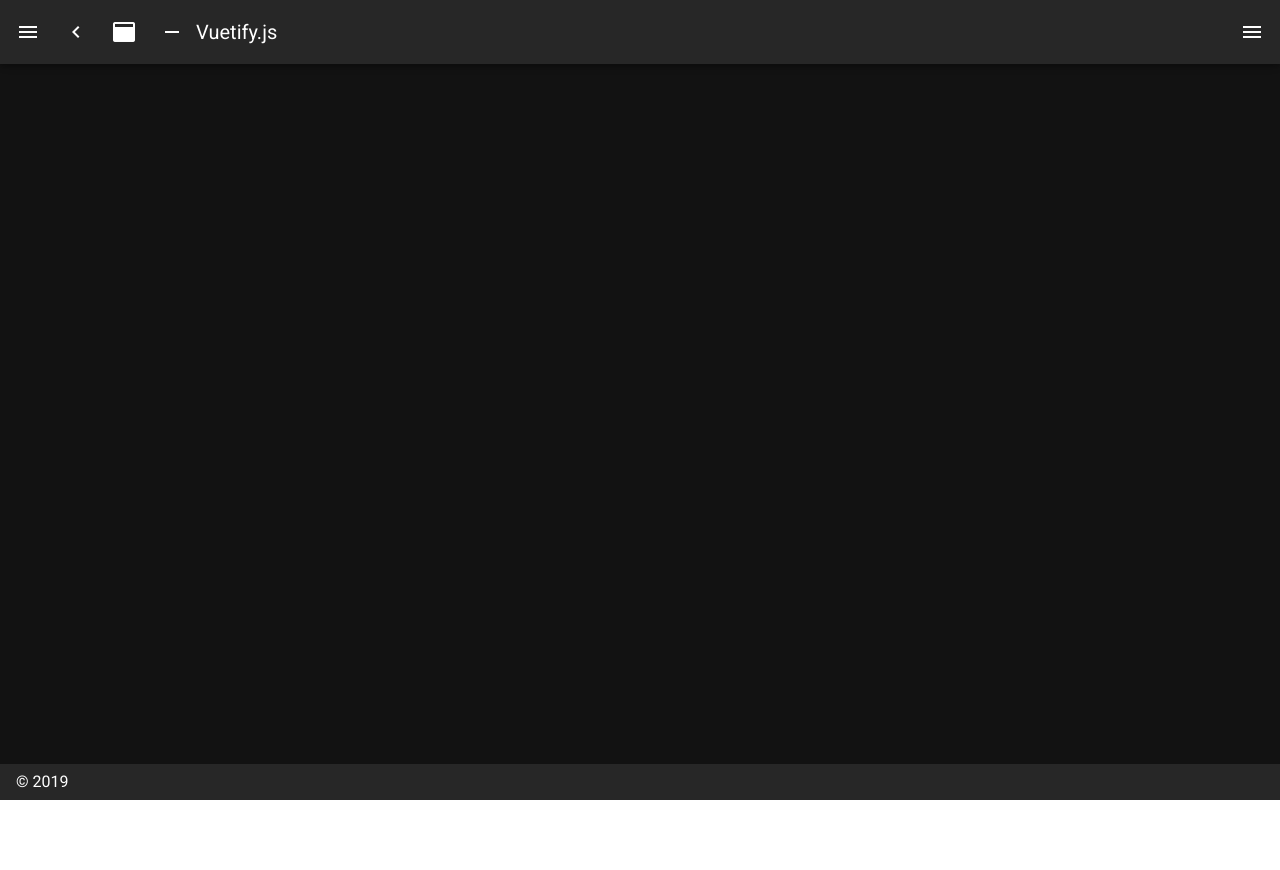
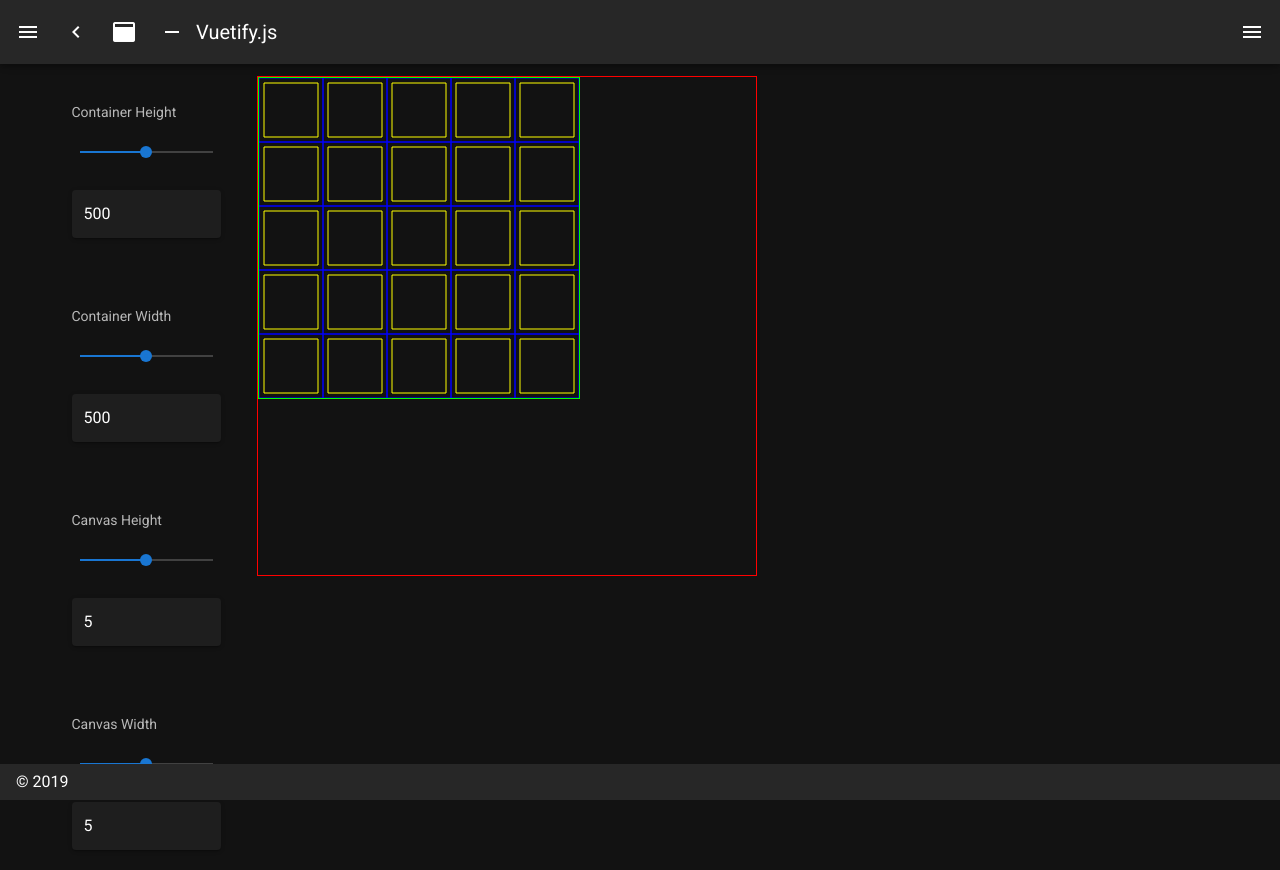
Before and after one commit to BangRocket/canvas-test, a Nuxt app: page /grid in a window 1280 px wide. Before the commit this address had no page. Shown: the top 870 px of the page. Before the commit the page ends 800 px from the top, so only its background shows below. Built offline with nearby package versions, Linux system fonts and the light colour scheme.

Commit message:
trying a different approach

```diff
--- /dev/null
+++ b/components/ItemGrid.vue
@@ -0,0 +1,207 @@
+<template>
+  <div
+    :style="style"
+    :class="{ showborder: border }"
+    :ref="'container'"
+    class="viewport"
+  >
+    <canvas
+      :id="0"
+      :key="0"
+      :ref="'bg'"
+      :name="'bg'"
+      :height="canvasHeight"
+      :width="canvasWidth"
+      :class="{ showborder: border }"
+    ></canvas>
+    <canvas
+      :id="1"
+      :key="1"
+      :ref="'poi'"
+      :name="'poi'"
+      :height="canvasHeight"
+      :width="canvasWidth"
+    ></canvas>
+    <canvas
+      :id="2"
+      :key="2"
+      :ref="'overlay'"
+      :name="'overlay'"
+      :height="canvasHeight"
+      :width="canvasWidth"
+    ></canvas>
+    <canvas
+      :id="3"
+      :key="3"
+      :ref="'text'"
+      :name="'text'"
+      :height="canvasHeight"
+      :width="canvasWidth"
+    ></canvas>
+  </div>
+</template>
+
+<script>
+import { mapMutations } from 'vuex'
+
+export default {
+  name: 'ItemTable',
+  components: {},
+  props: {
+    id: {
+      type: String,
+      default: 'itemTable'
+    },
+    border: {
+      type: Boolean,
+      default: true
+    },
+    height: {
+      type: [String, Number],
+      default: 5
+    },
+    width: {
+      type: [String, Number],
+      default: 5
+    },
+    padding: {
+      type: [String, Number],
+      default: 10
+    },
+    frameH: {
+      type: [String, Number],
+      default: 500
+    },
+    frameW: {
+      type: [String, Number],
+      default: 500
+    }
+  },
+  data() {
+    return {
+      layername: 'canvas' + this.counter,
+      counter: 0
+    }
+  },
+  computed: {
+    canvasHeight() {
+      return this.height * this.imageSize
+    },
+    canvasWidth() {
+      return this.width * this.imageSize
+    },
+    imageSize() {
+      return 64
+    },
+    style() {
+      return {
+        // initial size of canvas/container
+        height: this.frameH + 'px',
+        width: this.frameW + 'px'
+      }
+    }
+  },
+  watch: {
+    frameH(val) {
+      this.style.frameH = Number(val) + 'px'
+    },
+    frameW(val) {
+      this.style.frameW = Number(val) + 'px'
+    }
+  },
+  created() {},
+  mounted() {
+    // for (const canvas in this.$refs) {
+    //   const ctx = this.$refs[canvas].getContext('2d')
+    //   ctx.font = '30px Arial'
+    //   ctx.fillStyle = 'yellow'
+    //   ctx.fillText(`${canvas}`, 10, 50 * this.counter + 50)
+    //   this.context({ layer: canvas, context: ctx })
+    //   this.counter++
+    // }
+    this.renderGrid()
+  },
+  updated() {
+    this.renderGrid()
+  },
+  provide() {},
+  methods: {
+    renderGrid() {
+      const ctx = this.$refs.bg.getContext('2d')
+
+      ctx.clearRect(0, 0, this.canvasWidth, this.canvasHeight)
+
+      console.log(this.$refs.bg.width, this.frameW)
+      console.log(this.$refs.bg.width / this.frameW)
+
+      for (let cols = 0; cols < this.width; cols++) {
+        if ((cols * this.imageSize) / this.frameW > 0.8) {
+          continue
+        }
+        for (let rows = 0; rows < this.height; rows++) {
+          if ((rows * this.imageSize) / this.frameH > 0.8) {
+            continue
+          }
+          // cell
+          ctx.beginPath()
+          ctx.lineWidth = '1'
+          ctx.strokeStyle = 'blue'
+          ctx.rect(
+            cols * this.imageSize,
+            rows * this.imageSize,
+            this.imageSize,
+            this.imageSize
+          )
+          ctx.stroke()
+
+          // image
+          ctx.beginPath()
+          ctx.lineWidth = '1'
+          ctx.strokeStyle = 'yellow'
+          ctx.rect(
+            cols * this.imageSize + this.padding / 2,
+            rows * this.imageSize + this.padding / 2,
+            this.imageSize - this.padding,
+            this.imageSize - this.padding
+          )
+          ctx.stroke()
+        }
+      }
+    },
+    ...mapMutations({
+      context: 'canvas/setContext'
+    })
+  }
+}
+</script>
+
+<style scoped>
+.viewport {
+  /**
+      * Position relative so that canvas elements
+      * inside of it will be relative to the parent
+      */
+  position: relative;
+}
+
+.viewport canvas {
+  /**
+      * Position absolute provides canvases to be able
+      * to be layered on top of each other
+      * Be sure to remember a z-index!
+      */
+  position: absolute;
+}
+
+canvas {
+  background-color: transparent;
+}
+
+.showborder canvas {
+  border: 1px solid lime;
+}
+
+.showborder {
+  border: 1px solid red;
+}
+</style>
--- a/components/ItemTable.vue
+++ b/components/ItemTable.vue
@@ -2,7 +2,7 @@
   <div :style="style" :class="{ showborder: border }" class="viewport">
     <canvas
       :id="0"
-      :key="bgDraw"
+      :key="0"
       :ref="'bg'"
       :name="'bg'"
       :height="canvasHeight"
@@ -10,7 +10,7 @@
     ></canvas>
     <canvas
       :id="1"
-      :key="poiDraw"
+      :key="1"
       :ref="'poi'"
       :name="'poi'"
       :height="canvasHeight"
@@ -18,7 +18,7 @@
     ></canvas>
     <canvas
       :id="2"
-      :key="overlayDraw"
+      :key="2"
       :ref="'overlay'"
       :name="'overlay'"
       :height="canvasHeight"
@@ -26,7 +26,7 @@
     ></canvas>
     <canvas
       :id="3"
-      :key="textDraw"
+      :key="3"
       :ref="'text'"
       :name="'text'"
       :height="canvasHeight"
@@ -121,7 +121,11 @@ export default {
         this.canvasWidth / (imageWidth + imagePadding * 2)
       )
 
-      // console.log(itemsPerRow, itemsPerCol)
+      console.log(
+        this.canvasHeight / (imageHeight + imagePadding * 2),
+        this.canvasWidth / (imageWidth + imagePadding * 2)
+      )
+      console.log(itemsPerRow, itemsPerCol)
 
       // itemContainer is going to be IPR/C divided by width/height
 
@@ -146,16 +150,16 @@ export default {
       const hDiff = currentRow - this.canvasHeight
       const wDiff = currentCol - this.canvasWidth
 
-      console.log('height diff: ', hDiff)
-      console.log('width diff: ', wDiff)
+      // console.log('height diff: ', hDiff)
+      // console.log('width diff: ', wDiff)
 
       if (Math.sign(currentCol - this.canvasWidth) === 1) {
-        console.log('wdiff')
+        // console.log('wdiff')
 
         const addWVal = Math.floor(wDiff / itemsPerCol)
         const addWVal2 = Math.floor(wDiff / (itemsPerCol - 1) - addWVal)
 
-        console.log(addWVal, addWVal2)
+        // console.log(addWVal, addWVal2)
 
         itemContainerHeight += addWVal + addWVal2
         cols.forEach((col, index) => {
@@ -165,7 +169,7 @@ export default {
       }
 
       if (Math.sign(currentRow - this.height) === 1) {
-        console.log('hdiff')
+        // console.log('hdiff')
 
         const addHVal = Math.floor(hDiff / itemsPerRow)
         const addHVal2 = Math.floor(hDiff / (itemsPerRow - 1) - addHVal)
@@ -181,8 +185,8 @@ export default {
       const ctx = this.$refs.bg.getContext('2d')
 
       ctx.clearRect(0, 0, this.canvasWidth, this.canvasHeight)
-      console.log('rows', rows)
-      console.log('cols', cols)
+      // console.log('rows', rows)
+      // console.log('cols', cols)
 
       for (const col of cols) {
         for (const row of rows) {
@@ -207,24 +211,22 @@ export default {
             y2: row + itemContainerHeight
           })
 
-          const imageColLoc = col - imageHeight + (imageHeight + imagePadding)
-          const imageRowLoc = row - imageWidth + (imageWidth + imagePadding)
+          const colCenter = (col + (col + itemContainerWidth)) / 2
+          const rowCenter = (row + (row + itemContainerHeight)) / 2
 
-          console.log(imageColLoc, imageRowLoc)
+          const imageColLoc = colCenter - imageWidth / 2
+          const imageRowLoc = rowCenter - imageHeight / 2
+
+          // console.log(imageColLoc, imageRowLoc)
 
           ctx.beginPath()
           ctx.lineWidth = '4'
           ctx.strokeStyle = 'yellow'
-          ctx.rect(
-            col + imagePadding + 10,
-            row + imagePadding,
-            imageWidth,
-            imageHeight
-          )
+          ctx.rect(imageColLoc - 1, imageRowLoc - 1, imageWidth, imageHeight)
           ctx.stroke()
         }
       }
-      console.log(cells)
+      // console.log(cells)
     },
     ...mapMutations({
       context: 'canvas/setContext'
--- /dev/null
+++ b/pages/grid.vue
@@ -0,0 +1,94 @@
+<template>
+  <div>
+    <v-row>
+      <v-col cols="2">
+        <v-col cols="12">
+          <v-subheader class="pl-0">Container Height</v-subheader>
+          <v-slider v-model="containerHeight" thumb-label max="1000"></v-slider
+          ><v-text-field
+            v-model="containerHeight"
+            single-line
+            solo
+          ></v-text-field>
+        </v-col>
+        <v-col cols="12">
+          <v-subheader class="pl-0">Container Width</v-subheader>
+          <v-slider v-model="containerWidth" thumb-label max="1000"></v-slider
+          ><v-text-field
+            v-model="containerWidth"
+            single-line
+            solo
+          ></v-text-field>
+        </v-col>
+        <v-col cols="12">
+          <v-subheader class="pl-0">Canvas Height</v-subheader>
+          <v-slider v-model="canvasHeight" thumb-label max="10"></v-slider
+          ><v-text-field v-model="canvasHeight" single-line solo></v-text-field>
+        </v-col>
+        <v-col cols="12">
+          <v-subheader class="pl-0">Canvas Width</v-subheader>
+          <v-slider v-model="canvasWidth" thumb-label max="10"></v-slider
+          ><v-text-field v-model="canvasWidth" single-line solo></v-text-field>
+        </v-col>
+      </v-col>
+      <v-col cols="10">
+        <ItemGrid
+          :ref="'table'"
+          :width="canvasWidth"
+          :height="canvasHeight"
+          :frameW="containerWidth"
+          :frameH="containerHeight"
+          :border="border"
+        >
+        </ItemGrid>
+      </v-col>
+    </v-row>
+  </div>
+</template>
+
+<script>
+import ItemGrid from '../components/ItemGrid.vue'
+
+export default {
+  name: 'CanvasPage',
+  components: { ItemGrid },
+  props: {
+    id: {
+      type: [String],
+      default: 'lightworldmap'
+    },
+    border: {
+      type: Boolean,
+      default: true
+    },
+    height: {
+      type: Number,
+      default: 5
+    },
+    width: {
+      type: Number,
+      default: 5
+    }
+  },
+  data() {
+    return {
+      canvasHeight: this.height,
+      canvasWidth: this.width,
+      containerHeight: 500,
+      containerWidth: 500
+    }
+  },
+  computed: {},
+  created() {},
+  mounted() {
+    console.log(this)
+  },
+  methods: {
+    refresh() {
+      this.$refs.table.renderGrid()
+    }
+  }
+}
+</script>
+
+<style scoped></style>
```
